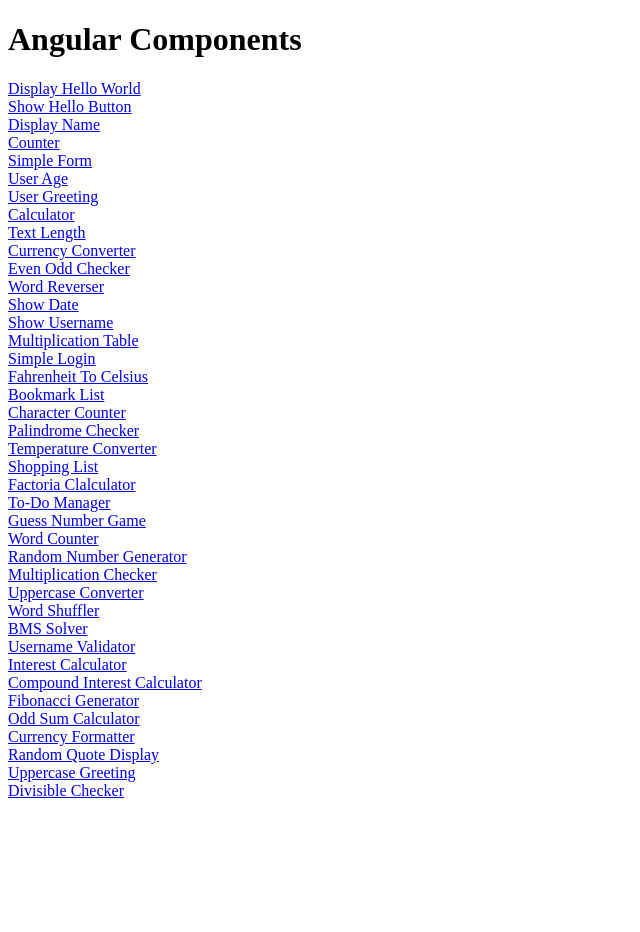
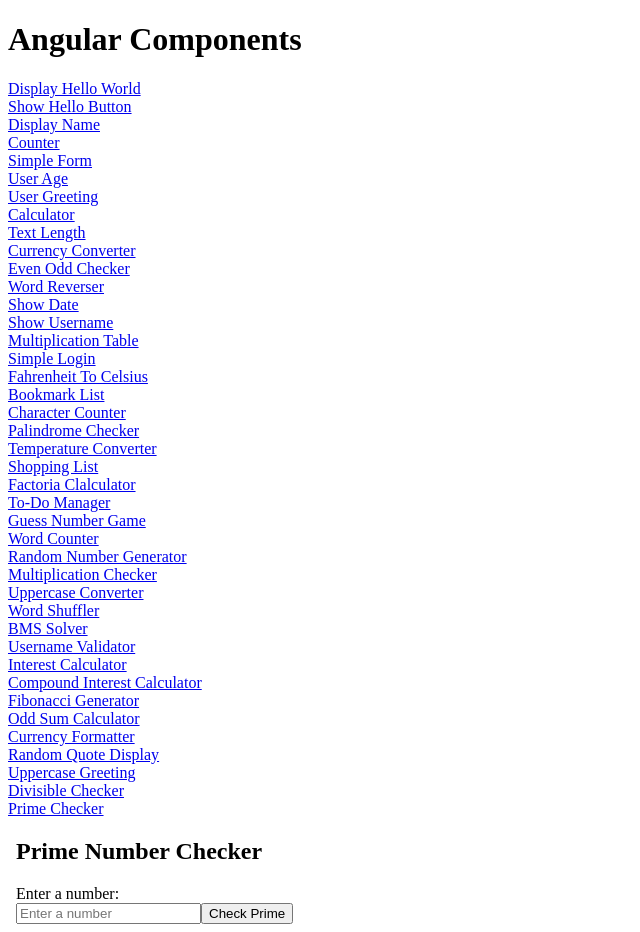
Before and after one commit to coniarojoannamae/ACT8_Angular_Components, an Angular app: page /primechecker in a window 1280 px wide. Before the commit this address led to /. Shown: the whole page, without its empty margins (0-640 px from the left). Before the commit the page ends 808 px from the top, so only its background shows below. Built offline with nearby package versions, Linux system fonts and the light colour scheme.

Commit message:
#41primechecker

```diff
--- a/src/app/app.component.html
+++ b/src/app/app.component.html
@@ -80,6 +80,8 @@
 <br>
 <a routerLink="divisiblechecker">Divisible Checker</a>
 <br>
+<a routerLink="primechecker">Prime Checker</a>
+<br>
 
 
 <router-outlet></router-outlet>
--- /dev/null
+++ b/src/app/components/primechecker/primechecker.component.html
@@ -0,0 +1,18 @@
+<!DOCTYPE html>
+<html lang="en">
+<head>
+  <meta charset="UTF-8">
+  <meta name="viewport" content="width=device-width, initial-scale=1.0">
+  <title>Prime Number Checker</title>
+</head>
+<body>
+<div>
+  <h2>Prime Number Checker</h2>
+  <label>Enter a number:</label><br>
+  <input type="number" placeholder="Enter a number" [(ngModel)]="number" />
+  <button (click)="checkPrime()">Check Prime</button><br>
+
+  <p *ngIf="resultMessage">{{ resultMessage }}</p>
+</div>
+</body>
+</html>
--- /dev/null
+++ b/src/app/components/primechecker/primechecker.component.ts
@@ -0,0 +1,35 @@
+import { Component } from '@angular/core';
+import {FormsModule} from "@angular/forms";
+import {NgIf} from "@angular/common";
+
+@Component({
+  selector: 'app-primechecker',
+  templateUrl: './primechecker.component.html',
+  styleUrl: './primechecker.component.css'
+})
+export class PrimecheckerComponent {
+  number: number | null = null; // User input number
+  resultMessage: string | null = null; // Result message
+
+  // Function to check if a number is prime
+  isPrime(num: number): boolean {
+    if (num <= 1) return false;
+    for (let i = 2; i <= Math.sqrt(num); i++) {
+      if (num % i === 0) return false;
+    }
+    return true;
+  }
+  // Function to check prime number and display result
+  checkPrime() {
+    if (this.number !== null) {
+      if (this.isPrime(this.number)) {
+        this.resultMessage = `${this.number} is a prime number.`;
+      } else {
+        this.resultMessage = `${this.number} is not a prime number.`;
+      }
+    } else {
+      this.resultMessage = "Please enter a valid number.";
+    }
+  }
+
+}
```
Also changed, not shown: src/app/app.module.ts (+6 -2 lines), src/app/components/primechecker/primechecker.component.css (added), 1 other file (tests, documents, lock files or other folders).
